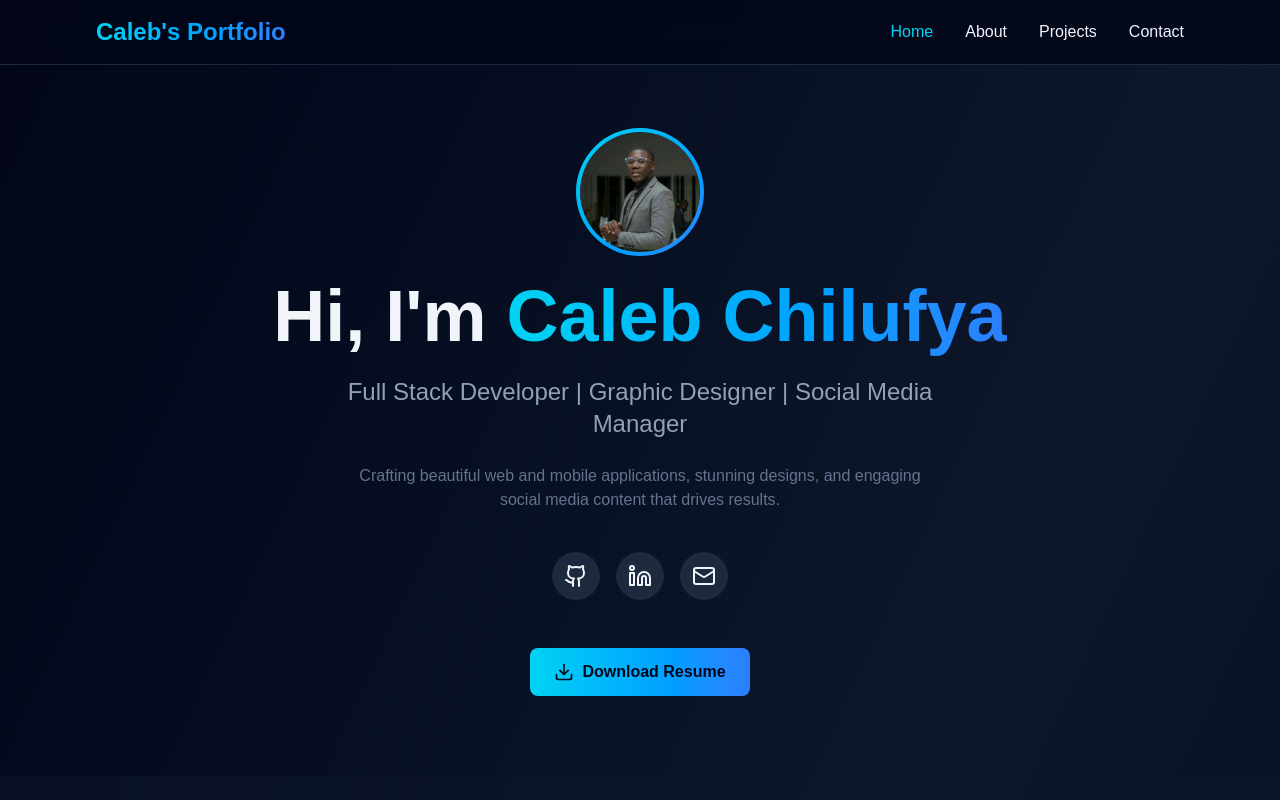
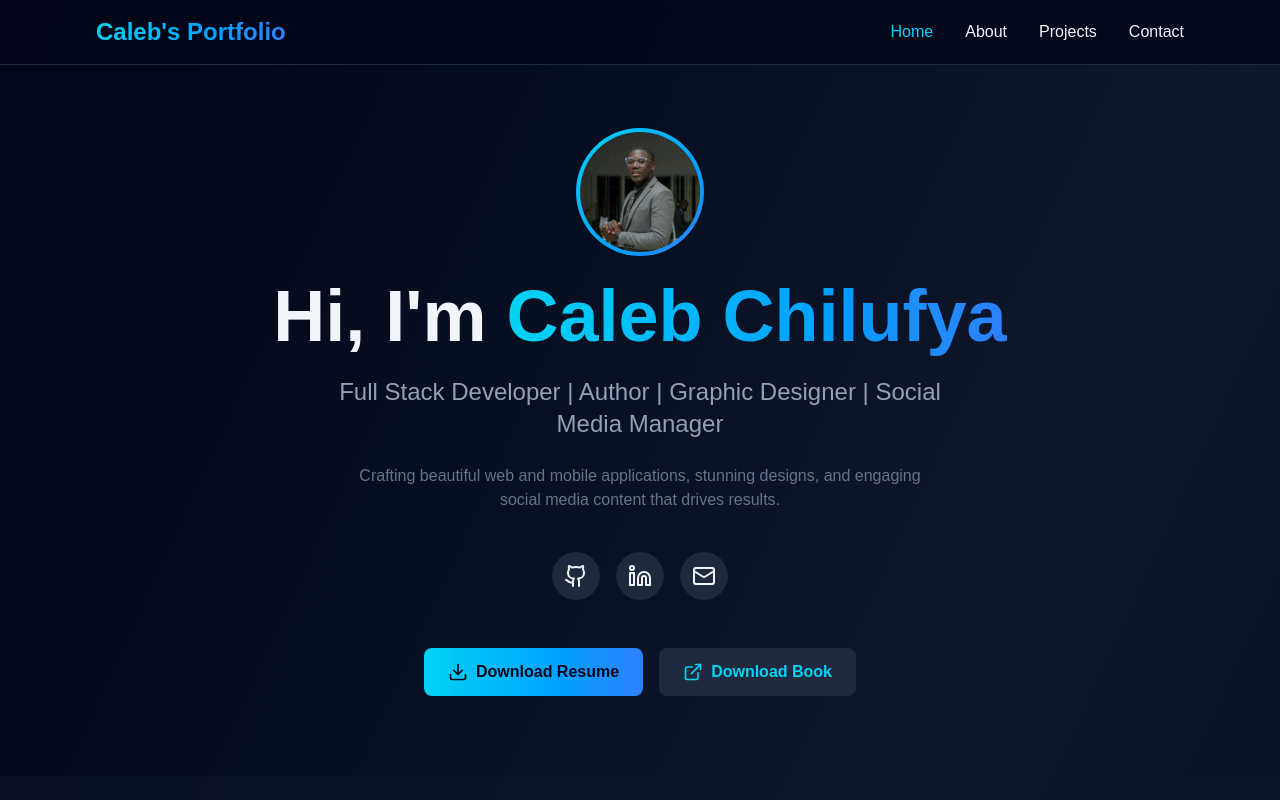
Before and after one commit to CBarna1/Portfolio, a Next.js app: page / in a window 1280 px wide. Shown: the top 800 px of the page. Built offline with nearby package versions, Linux system fonts and the light colour scheme.

Commit message:
Added the book

```diff
--- a/src/app/page.tsx
+++ b/src/app/page.tsx
@@ -154,7 +154,7 @@ const Portfolio = () => {
               Hi, I'm <span className="bg-gradient-to-r from-cyan-400 to-blue-500 bg-clip-text text-transparent">Caleb Chilufya</span>
             </h1>
             <p className="text-xl sm:text-2xl text-slate-400 max-w-2xl mx-auto">
-              Full Stack Developer | Graphic Designer | Social Media Manager
+              Full Stack Developer | Author | Graphic Designer | Social Media Manager
             </p>
             <p className="text-slate-500 max-w-xl mx-auto">
               Crafting beautiful web and mobile applications, stunning designs, and engaging social media content that drives results.
@@ -170,7 +170,7 @@ const Portfolio = () => {
                 <Mail size={24} />
               </a>
             </div>
-            <div className="pt-6">
+            <div className="pt-6 flex justify-center gap-4">
               <a
                 href="/resume.pdf"
                 download
@@ -178,6 +178,15 @@ const Portfolio = () => {
               >
                 <Download size={20} />
                 Download Resume
+              </a>
+
+              <a
+                href="/The Peak - Complete.pdf"
+                download
+                className="inline-flex items-center gap-2 px-6 py-3 bg-slate-800 text-cyan-400 font-semibold rounded-lg hover:bg-slate-700 transition-colors"
+              >
+                <ExternalLink size={20} />
+                Download Book
               </a>
             </div>
           </div>
```
Also changed, not shown: 1 other file (tests, documents, lock files or other folders).
